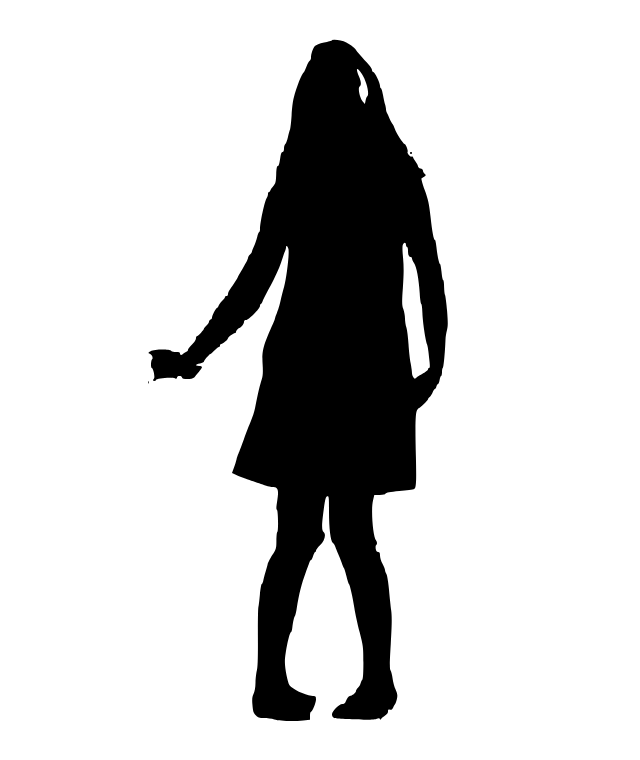
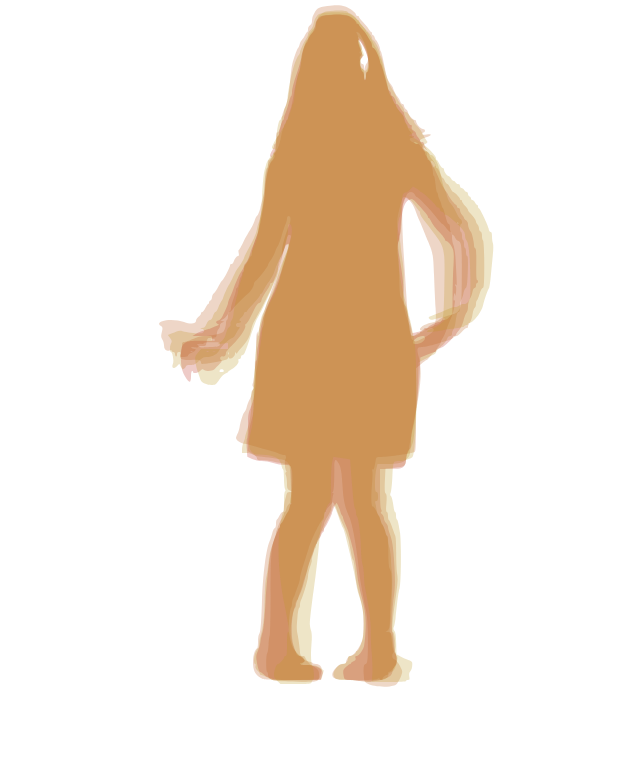
Before and after one commit to chrisguest75/d3_examples, a plain HTML site: page 12_spaceballs/index.html in a window 1280 px wide. Shown: the whole page, without its empty margins (300-940 px from the left). Drawn offline with nearby package versions, Linux system fonts and the light colour scheme.

Commit message:
Running from json paths

```diff
--- a/12_spaceballs/index.html
+++ b/12_spaceballs/index.html
@@ -10,89 +10,31 @@
           width: 100%;
           float: left;
         }
-        img {
-          height: 100%;
-          margin: 0;
-          width: 100%;
-          float: left;
-        }
         div {width: 100%; height: 100%;z-index: -100; position: absolute; top: 0; left: 0;}
     </style>
     <script src="https://d3js.org/d3.v6.min.js"></script>
     <script type="text/javascript">
         let frame = 0
-        let files = [
-            "./svg/danceloop_00001.svg",
-            "./svg/danceloop_00002.svg",
-            "./svg/danceloop_00003.svg",
-            "./svg/danceloop_00004.svg",
-            "./svg/danceloop_00005.svg",
-            "./svg/danceloop_00006.svg",
-            "./svg/danceloop_00007.svg",
-            "./svg/danceloop_00008.svg",
-            "./svg/danceloop_00009.svg",
-            "./svg/danceloop_00010.svg",
-            "./svg/danceloop_00011.svg",
-            "./svg/danceloop_00012.svg",
-            "./svg/danceloop_00013.svg",
-            "./svg/danceloop_00014.svg",
-            "./svg/danceloop_00015.svg",
-            "./svg/danceloop_00016.svg",
-            "./svg/danceloop_00017.svg",
-            "./svg/danceloop_00018.svg",
-            "./svg/danceloop_00019.svg",
-            "./svg/danceloop_00020.svg",
-            "./svg/danceloop_00021.svg",
-            "./svg/danceloop_00022.svg",
-            "./svg/danceloop_00023.svg",
-            "./svg/danceloop_00024.svg",
-            "./svg/danceloop_00025.svg",
-            "./svg/danceloop_00026.svg",
-            "./svg/danceloop_00027.svg",
-            "./svg/danceloop_00028.svg",
-            "./svg/danceloop_00029.svg",
-            "./svg/danceloop_00030.svg",
-            "./svg/danceloop_00031.svg",
-            "./svg/danceloop_00032.svg",
-            "./svg/danceloop_00033.svg",
-            "./svg/danceloop_00034.svg",
-            "./svg/danceloop_00035.svg",
-            "./svg/danceloop_00036.svg",
-            "./svg/danceloop_00037.svg",
-            "./svg/danceloop_00038.svg",
-            "./svg/danceloop_00039.svg",
-            "./svg/danceloop_00040.svg",
-            "./svg/danceloop_00041.svg",
-            "./svg/danceloop_00042.svg",
-            "./svg/danceloop_00043.svg",
-            "./svg/danceloop_00044.svg",
-            "./svg/danceloop_00045.svg",
-            "./svg/danceloop_00046.svg",
-            "./svg/danceloop_00047.svg",
-            "./svg/danceloop_00048.svg",
-            "./svg/danceloop_00049.svg",
-            "./svg/danceloop_00050.svg",
-            "./svg/danceloop_00051.svg",
-            "./svg/danceloop_00052.svg",
-            "./svg/danceloop_00053.svg",
-            "./svg/danceloop_00054.svg",
-            "./svg/danceloop_00055.svg",
-            "./svg/danceloop_00056.svg",
-            "./svg/danceloop_00057.svg",
-            "./svg/danceloop_00058.svg",
-        ]
-
-        function create() {
-            //d3.select("body").append("h1").text("Insert a heading with D3");
-            // d3.select("body").transition().style("background-color", "black");
+        let frames = {}
+        async function create() {
+            frames = await fetch("frames.json")
+                .then(response => response.json())
+                .then(json => frames = json);
             setInterval(update, 60)
         }
 
         function update() {
-            let img = d3.select("#svgcontainer").html("").append("img");
-            img.attr("src", files[frame]);
+            let svg = d3.select("#svgcontainer").html("").append("svg");
+
+            let dancer = svg.append("g").attr("transform", 'translate(0.000000,720.000000) scale(0.100000,-0.100000)')
+            dancer.append("path").attr("d", frames.frames[(frame + 1) % frames.frames.length].path).attr("fill", "hsl(" + (frame + 0) % frames.frames.length + ", 70%, 43%)").attr("fill-opacity", "0.25");
+            dancer.append("path").attr("d", frames.frames[(frame + 2) % frames.frames.length].path).attr("fill", "hsl(" + (frame + 20) % frames.frames.length + ", 70%, 43%)").attr("fill-opacity", "0.25");
+            dancer.append("path").attr("d", frames.frames[(frame + 3) % frames.frames.length].path).attr("fill", "hsl(" + (frame + 40) % frames.frames.length + ", 70%, 43%)").attr("fill-opacity", "0.25");
+            dancer.append("path").attr("d", frames.frames[(frame + 4) % frames.frames.length].path).attr("fill", "hsl(" + (frame + 60) % frames.frames.length + ", 70%, 43%)").attr("fill-opacity", "0.25");
+            dancer.append("path").attr("d", frames.frames[(frame + 5) % frames.frames.length].path).attr("fill", "hsl(" + (frame + 80) % frames.frames.length + ", 70%, 43%)").attr("fill-opacity", "0.25");
+
             frame++;
-            frame = frame % files.length
+            frame = frame % frames.frames.length
 
         }
 
```
